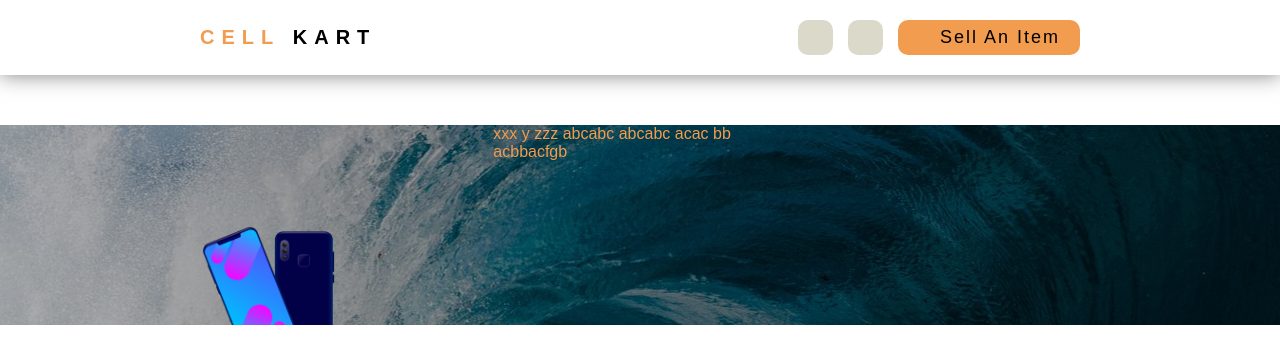
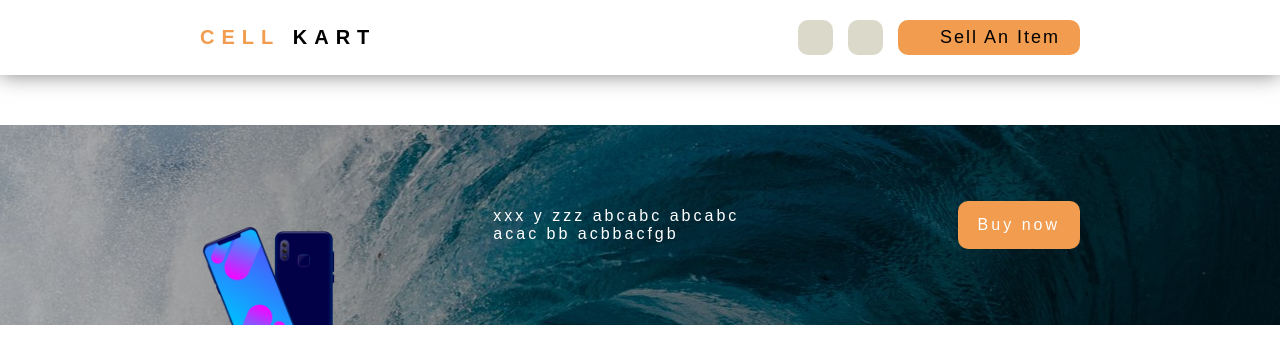
Before and after one commit to zl-manage/cell-kart, a React (Vite) app: page / in a window 1280 px wide. Shown: the top 364 px of the page. Built offline with nearby package versions, Linux system fonts and the light colour scheme; some icons are missing.

Commit message:
deals banner created

```diff
--- a/src/codes/components/dealsBaner.jsx
+++ b/src/codes/components/dealsBaner.jsx
@@ -1,6 +1,7 @@
 import React from 'react'
 import "../css/dealsBanner.css"
 import phone from "../assets/images/phone.png"
+import { Link } from 'react-router-dom'
 
 const DealsBaner = () => {
   return (
@@ -11,7 +12,9 @@ const DealsBaner = () => {
         <div className="phoneDescription">
             <p>xxx y zzz abcabc abcabc acac bb acbbacfgb</p>
         </div>
-        <div className="shopBtn"></div>
+        <div className="shopBtn">
+            <Link><p>Buy now</p></Link>
+        </div>
     </div>
   )
 }
--- /dev/null
+++ b/src/codes/css/cards.css
@@ -0,0 +1 @@
+raf
--- a/src/codes/css/dealsBanner.css
+++ b/src/codes/css/dealsBanner.css
@@ -13,7 +13,11 @@
 .dealsBannerMain div {
     height: 100%;
     width: calc(100% / 3);
-    color: var(--mainThemeColour);
+    color: white;
+    display: flex;
+    justify-content: center;
+    align-items: center;
+    letter-spacing: 3px;
 }
 
 .dealsBannerMain .phoneImage {
@@ -28,3 +32,15 @@
     bottom: -20%;
     left: 0;
 }
+
+.dealsBannerMain .shopBtn {
+    justify-content: end;
+}
+
+.dealsBannerMain .shopBtn a {
+    color: white;
+    position: absolute;
+    padding: 15px 20px;
+    background: var(--mainThemeColour);
+    border-radius: 10px;
+}
--- a/src/index.css
+++ b/src/index.css
@@ -12,3 +12,7 @@
     --secondaryThemeColour: #DAD9CA;
     --aldrichFont: 'Aldrich', sans-serif;
 }
+
+a {
+    text-decoration: none;
+}
```
Also changed, not shown: src/codes/components/cards.jsx (added, +9 -0 lines), src/codes/components/topSearch.jsx (added, +10 -0 lines), src/codes/css/topSearch.css (added).
